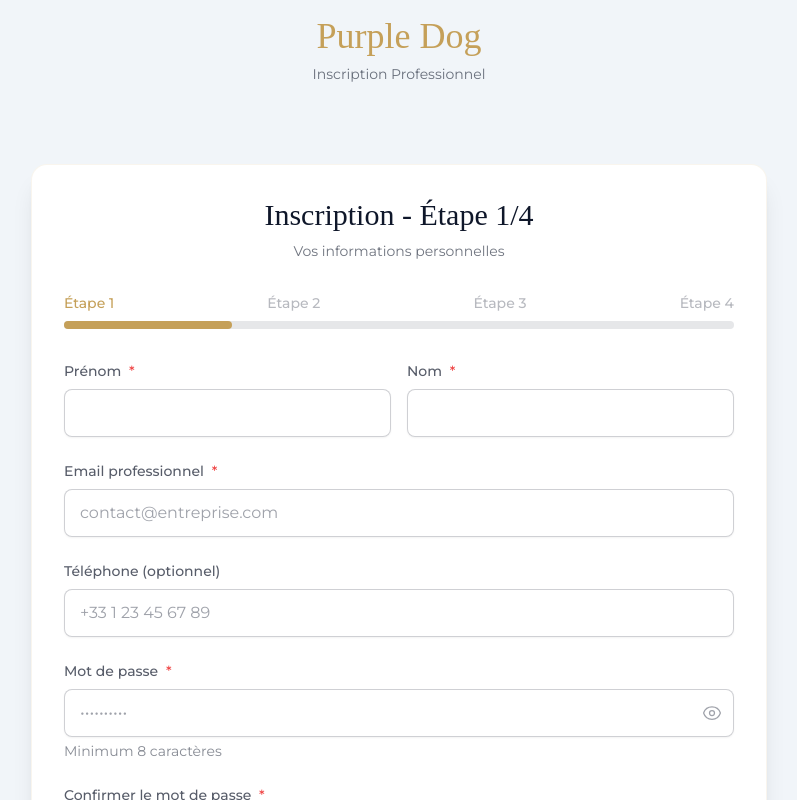
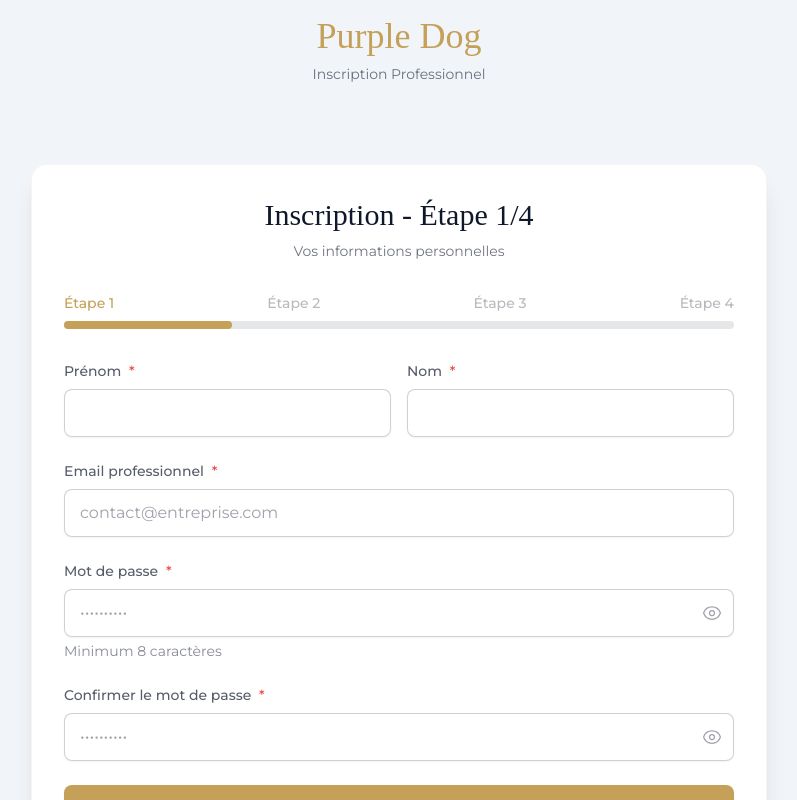
Before and after one commit to kYllim/purple-dog, a Vue app in the folder frontend/: page /inscription/professionnel in a window 1280 px wide. Shown: the top 800 px of the page, without its empty margins (241-1038 px from the left). Built offline with nearby package versions, Linux system fonts and the light colour scheme; a web font is replaced by a local one.

Commit message:
Suppression de certains champs, ajout de nouveau champ

```diff
--- a/frontend/src/pages/Register.vue
+++ b/frontend/src/pages/Register.vue
@@ -72,16 +72,6 @@
               :required="true"
               :error="errors.email"
             />
-
-            <BaseInput
-              v-model="form.phone"
-              label="Téléphone (optionnel)"
-              type="tel"
-              name="phone"
-              placeholder="+33 6 12 34 56 78"
-              autocomplete="tel"
-              :error="errors.phone"
-            />
           </div>
 
           <!-- ÉTAPE 2 : Adresse complète -->
@@ -94,15 +84,6 @@
               autocomplete="address-line1"
               :required="true"
               :error="errors.address_line1"
-            />
-
-            <BaseInput
-              v-model="form.address_line2"
-              label="Complément d'adresse (optionnel)"
-              name="address_line2"
-              placeholder="Appartement, bâtiment, etc."
-              autocomplete="address-line2"
-              :error="errors.address_line2"
             />
 
             <div class="grid grid-cols-1 md:grid-cols-2 gap-4">
--- a/frontend/src/pages/RegisterProfessionnel.vue
+++ b/frontend/src/pages/RegisterProfessionnel.vue
@@ -59,14 +59,6 @@
               :error="errors.email"
             />
 
-            <BaseInput
-              v-model="form.phone"
-              label="Téléphone (optionnel)"
-              type="tel"
-              name="phone"
-              placeholder="+33 1 23 45 67 89"
-              :error="errors.phone"
-            />
 
             <BaseInput
               v-model="form.password"
@@ -128,19 +120,11 @@
 
             <BaseInput
               v-model="form.address_line1"
-              label="Adresse du siège social"
+              label="Adresse Postale"
               name="address_line1"
               placeholder="12 rue de la République"
               :required="true"
               :error="errors.address_line1"
-            />
-
-            <BaseInput
-              v-model="form.address_line2"
-              label="Complément d'adresse (optionnel)"
-              name="address_line2"
-              placeholder="Bâtiment, étage, etc."
-              :error="errors.address_line2"
             />
 
             <div class="grid grid-cols-1 md:grid-cols-2 gap-4">
```
